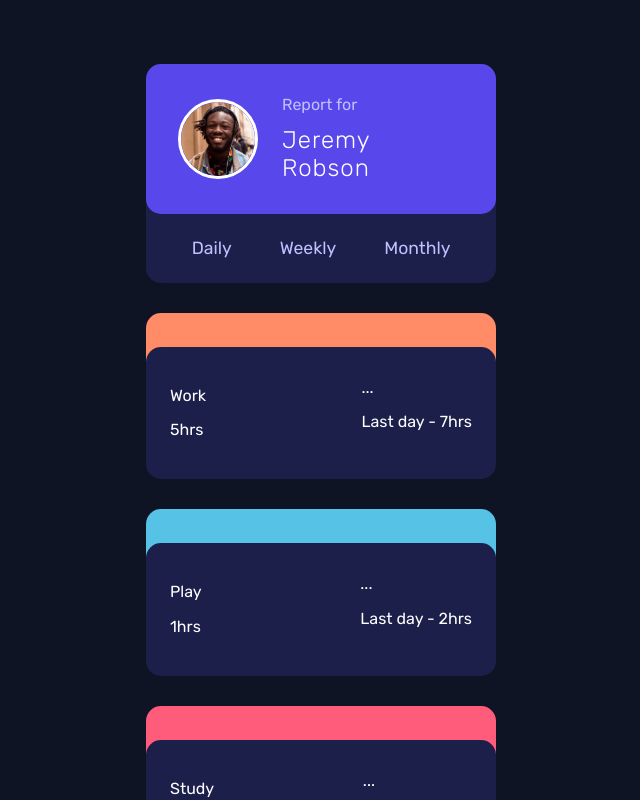
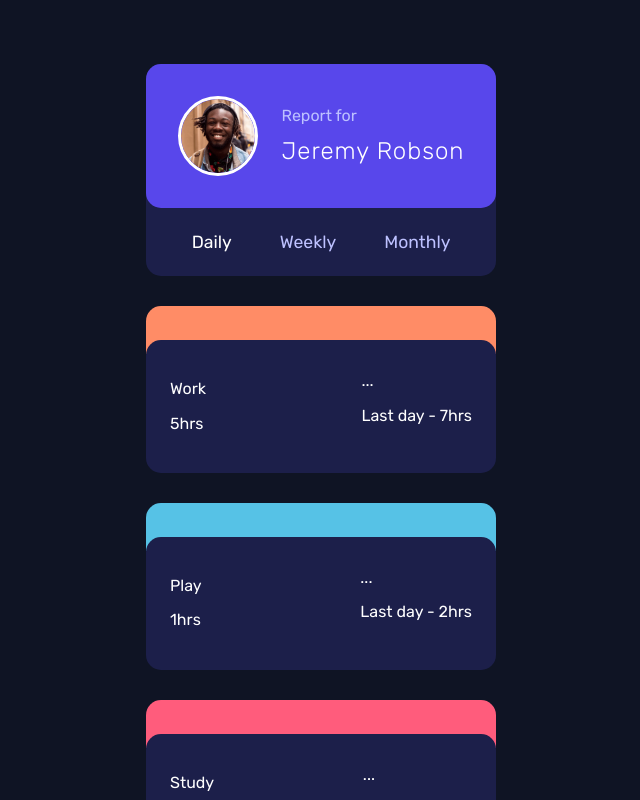
Before and after one commit to gtarrojo/time-tracking-dashboard-angular, an Angular app: page / in a window 1280 px wide. Shown: the top 800 px of the page, without its empty margins (194-834 px from the left). Built offline with nearby package versions, Linux system fonts and the light colour scheme.

Commit message:
add nav timeframes options functionality

```diff
--- a/src/app/dashboard/components/info-card/info-card.component.html
+++ b/src/app/dashboard/components/info-card/info-card.component.html
@@ -1,11 +1,11 @@
 <article class="card__container">
   <div class="card__header" [class]="activity.title.toLowerCase()"></div>
   <section class="card__info">
-    <div>
+    <div class="card__container__col">
       <p>{{ activity.title }}</p>
       <p>{{ activity.timeframes[selectedTimeframe].current }}hrs</p>
     </div>
-    <div>
+    <div class="card__container__col">
       <a href="">...</a>
       <p>
         Last
--- a/src/app/dashboard/components/nav/nav.component.css
+++ b/src/app/dashboard/components/nav/nav.component.css
@@ -42,6 +42,7 @@
   font-weight: 200;
   letter-spacing: 1px;
   font-size: 1.5rem;
+  white-space: nowrap;
 }
 
 /* timeframe  */
@@ -60,3 +61,7 @@
   cursor: pointer;
   color: var(--white);
 }
+
+.active {
+  color: var(--white);
+}
--- a/src/app/dashboard/components/nav/nav.component.html
+++ b/src/app/dashboard/components/nav/nav.component.html
@@ -8,9 +8,27 @@
   </section>
   <section class="nav__timeframe">
     <ul class="nav__timeframe__list">
-      <li class="nav__timeframe__li"><a href=""></a>Daily</li>
-      <li class="nav__timeframe__li"><a href=""></a>Weekly</li>
-      <li class="nav__timeframe__li"><a href=""></a>Monthly</li>
+      <li class="nav__timeframe__li">
+        <a
+          (click)="onTimeframeSelect('daily')"
+          [class.active]="currentTimeframe === 'daily'"
+          >Daily</a
+        >
+      </li>
+      <li class="nav__timeframe__li">
+        <a
+          (click)="onTimeframeSelect('weekly')"
+          [class.active]="currentTimeframe === 'weekly'"
+          >Weekly</a
+        >
+      </li>
+      <li class="nav__timeframe__li">
+        <a
+          (click)="onTimeframeSelect('monthly')"
+          [class.active]="currentTimeframe === 'monthly'"
+          >Monthly</a
+        >
+      </li>
     </ul>
   </section>
 </article>
--- a/src/app/dashboard/components/nav/nav.component.ts
+++ b/src/app/dashboard/components/nav/nav.component.ts
@@ -1,4 +1,5 @@
-import { Component } from '@angular/core';
+import { Component, EventEmitter, Output } from '@angular/core';
+import { Timeframes } from '../../../interfaces/iactivity.interface';
 
 @Component({
   selector: 'app-nav',
@@ -6,4 +7,12 @@ import { Component } from '@angular/core';
   templateUrl: './nav.component.html',
   styleUrl: './nav.component.css',
 })
-export class NavComponent {}
+export class NavComponent {
+  @Output() timeframeChange = new EventEmitter<Timeframes>();
+  currentTimeframe: Timeframes = 'daily';
+
+  onTimeframeSelect(timeframe: Timeframes): void {
+    this.timeframeChange.emit(timeframe);
+    this.currentTimeframe = timeframe;
+  }
+}
--- a/src/app/dashboard/dashboard/dashboard.component.html
+++ b/src/app/dashboard/dashboard/dashboard.component.html
@@ -1,7 +1,9 @@
 <div class="container">
-  <section><app-nav></app-nav></section>
+  <section>
+    <app-nav (timeframeChange)="selectedTimeframe = $event"></app-nav>
+  </section>
   <section class="container--info">
-    @for (activity of trackingData; track trackingData) {
+    @for (activity of trackingData; track activity.title) {
     <app-info-card
       [activity]="activity"
       [selectedTimeframe]="selectedTimeframe"
```
